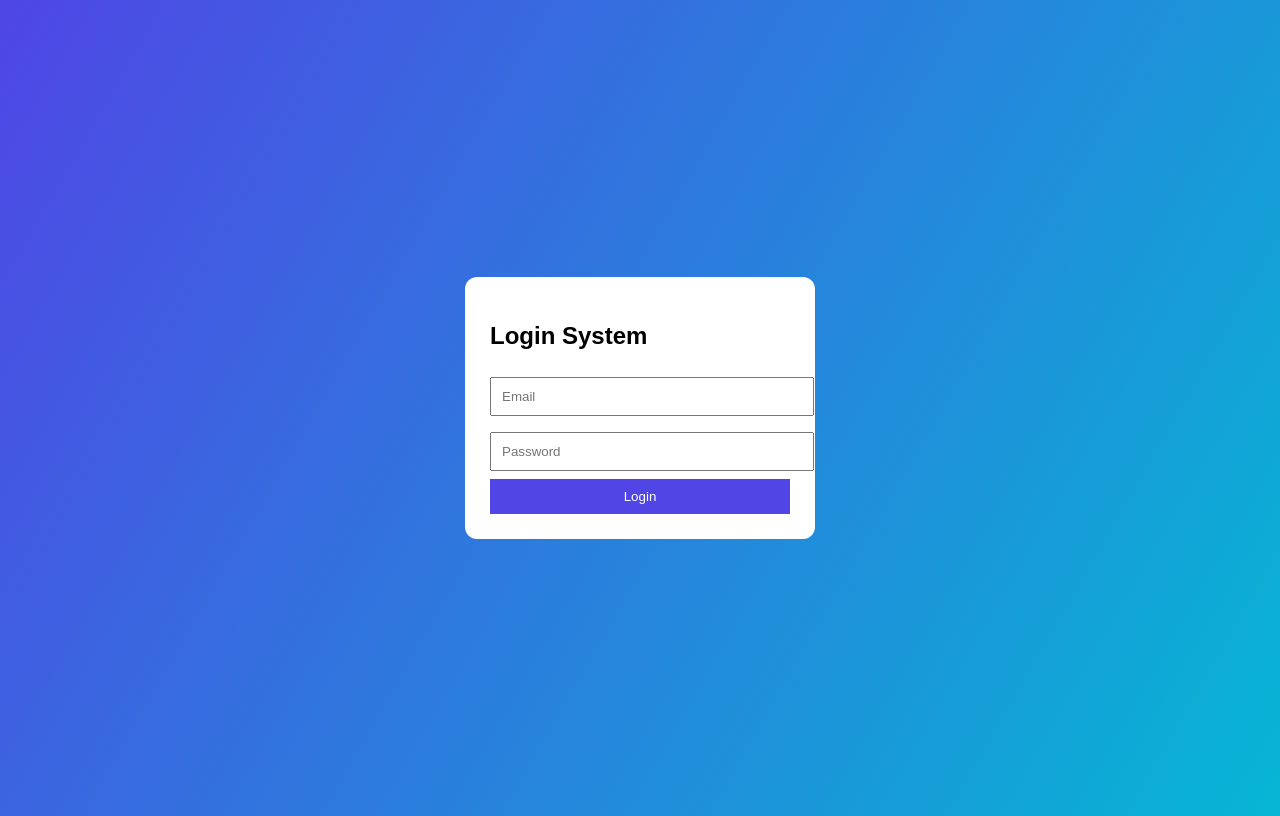
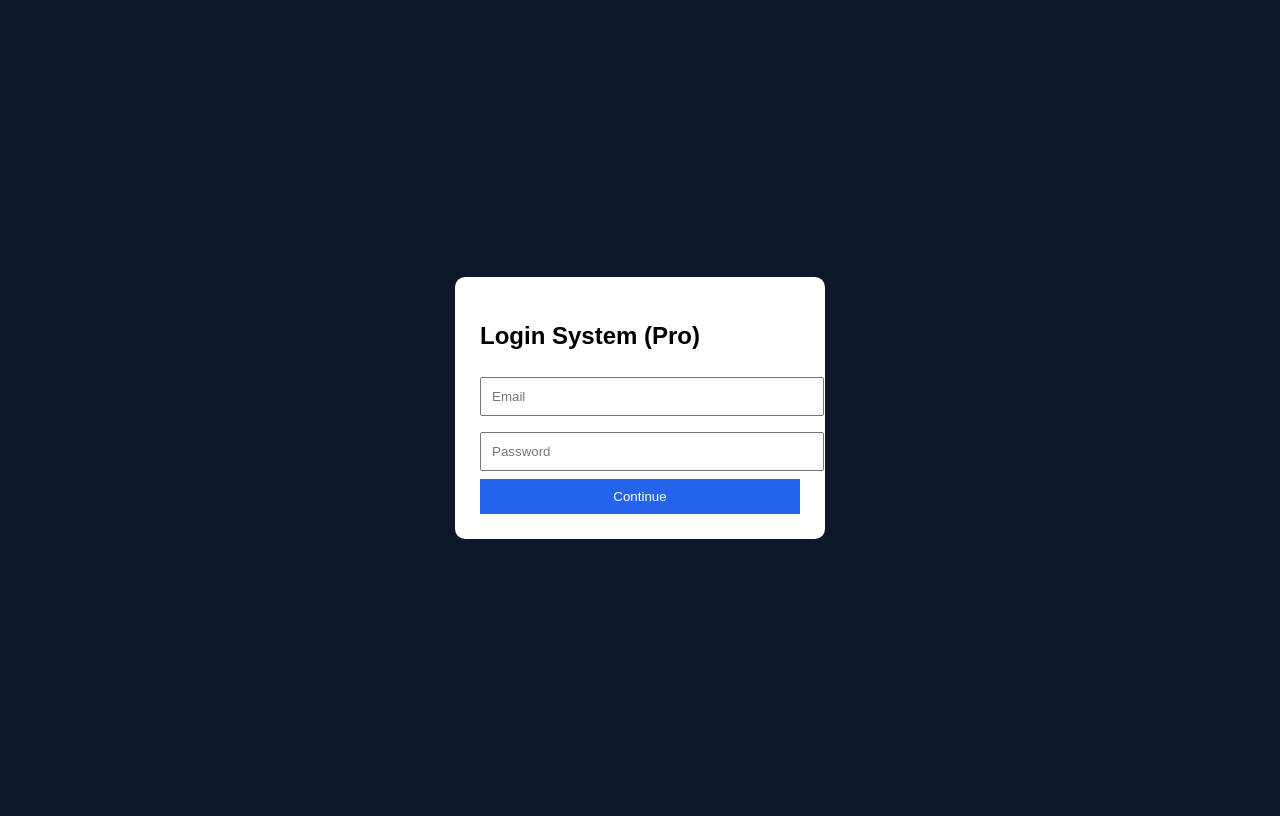
Before and after one commit to torikul007/my-admin-site, a plain HTML site: page index.html in a window 1280 px wide. Drawn offline with Linux system fonts and the light colour scheme.

Commit message:
Update index.html

```diff
--- a/index.html
+++ b/index.html
@@ -1,34 +1,31 @@
 <!DOCTYPE html>
 <html>
 <head>
-  <title>Login System</title>
+  <title>Pro Login System</title>
   <style>
-    body {
+    body{
       font-family: Arial;
-      background: linear-gradient(120deg,#4f46e5,#06b6d4);
-      height:100vh;
+      background:#0f172a;
       display:flex;
       justify-content:center;
       align-items:center;
+      height:100vh;
     }
-
-    .box {
+    .box{
       background:white;
       padding:25px;
-      border-radius:12px;
-      width:300px;
+      border-radius:10px;
+      width:320px;
     }
-
-    input {
+    input{
       width:100%;
       padding:10px;
       margin:8px 0;
     }
-
-    button {
+    button{
       width:100%;
       padding:10px;
-      background:#4f46e5;
+      background:#2563eb;
       color:white;
       border:none;
       cursor:pointer;
@@ -38,13 +35,12 @@
 <body>
 
 <div class="box">
-  <h2>Login System</h2>
+  <h2>Login System (Pro)</h2>
   <input id="email" placeholder="Email">
   <input id="password" type="password" placeholder="Password">
-  <button onclick="login()">Login</button>
+  <button onclick="login()">Continue</button>
 </div>
 
 <script src="app.js"></script>
-
 </body>
 </html>
```
